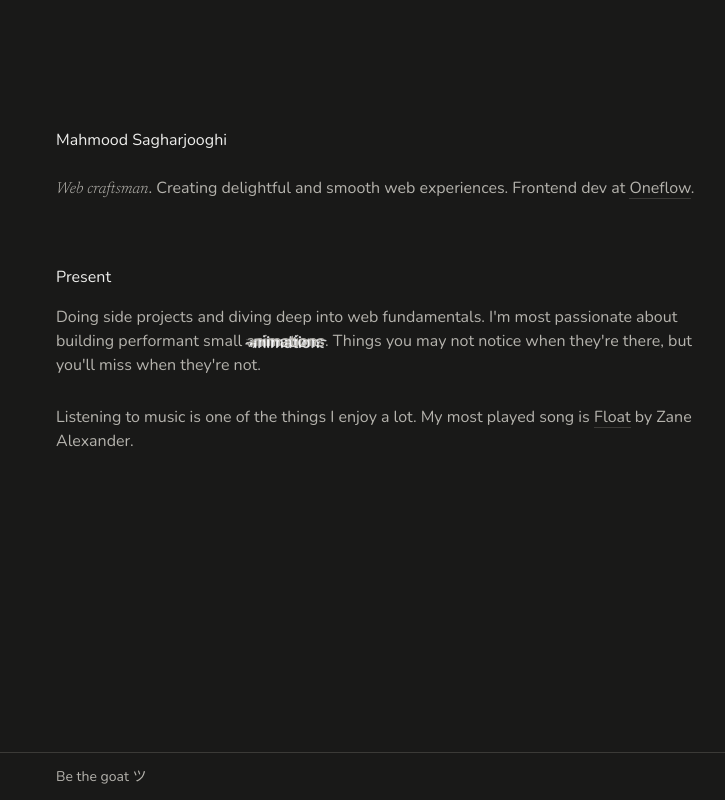
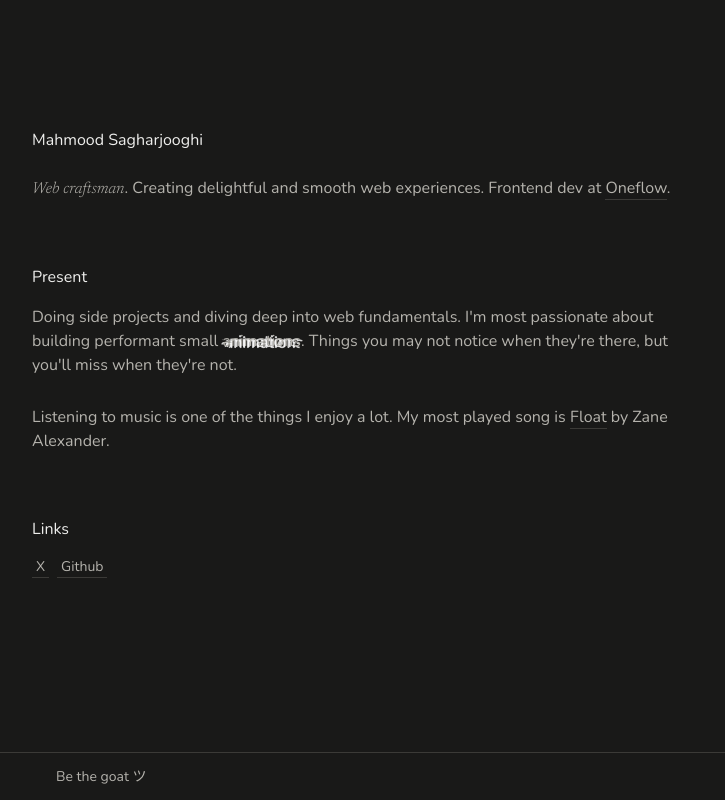
Before and after one commit to mahmood-saghrajooghi/personal-website, a Next.js app: page / in a window 1280 px wide. Shown: the whole page, without its empty margins (288-1013 px from the left). Built offline with nearby package versions, Linux system fonts and the light colour scheme.

Commit message:
add links

```diff
--- a/components/layout/layout.tsx
+++ b/components/layout/layout.tsx
@@ -4,7 +4,7 @@ export default function Layout ({ children }) {
       <main>
         {children}
       </main>
-      <footer style={{ '--index': 6 } as React.CSSProperties} data-blur-in-animation>
+      <footer style={{ '--index': 8 } as React.CSSProperties} data-blur-in-animation>
         <div className='flex justify-between items-center text-sm mx-auto h-full color-sub'>
           <div>Be the goat ツ</div>
         </div>
--- /dev/null
+++ b/components/link/link.tsx
@@ -0,0 +1,14 @@
+import { HTMLProps } from 'react';
+
+type Props = HTMLProps<HTMLAnchorElement>;
+
+export default function Link({ children, className, ...props }: Props) {
+  return (
+    <a
+      className={`link text-sm ${className || ''}`}
+      {...props}
+    >
+      {children}
+    </a>
+  )
+}
--- a/pages/index.tsx
+++ b/pages/index.tsx
@@ -3,6 +3,7 @@ import { useState } from 'react';
 import Layout from '../components/layout/layout';
 import Glitch from '../components/glitch/glitch';
 import Cursor from '../components/glitch/cursor';
+import Link from '../components/link/link';
 
 const IndexPage = () => {
   const [customCursorVisible, setCustomCursorVisible] = useState(false);
@@ -19,8 +20,6 @@ const IndexPage = () => {
     <Layout>
       <Cursor visible={customCursorVisible} />
       <div className='main-grid'>
-        <div className='left-col hidden md:block'>
-        </div>
         <article>
           <h1 className='mb-6 color-text' style={{ '--index': 1 } as React.CSSProperties} data-blur-in-animation>
             Mahmood Sagharjooghi
@@ -62,6 +61,25 @@ const IndexPage = () => {
             </a>{' '}
             by Zane Alexander.
           </p>
+          <h2 className='mb-4 color-text' style={{ '--index': 6 } as React.CSSProperties} data-blur-in-animation>
+            Links
+          </h2>
+          <div className='flex color-sub gap-2' style={{ '--index': 7 } as React.CSSProperties} data-blur-in-animation>
+            <Link
+              href='https://x.com/mem_fara'
+              target='_blank'
+              className='px-1'
+            >
+              X
+            </Link>
+            <Link
+              href='https://github.com/mahmood-saghrajooghi'
+              target='_blank'
+              className='px-1'
+            >
+              Github
+            </Link>
+          </div>
         </article>
       </div>
     </Layout>
--- a/styles/global.css
+++ b/styles/global.css
@@ -58,7 +58,7 @@ main {
 
 .main-grid {
   display: grid;
-  grid-template-columns: 192px var(--content-width) 192px;
+  grid-template-columns: 1fr var(--content-width) 1fr;
   grid-column-gap: 24px;
   -moz-column-gap: 24px;
   column-gap: 24px;
@@ -71,7 +71,6 @@ main {
 
 @media (max-width: 1024px) {
   .main-grid {
-      grid-template-columns:auto var(--content-width) auto;
       -moz-column-gap: 16px;
       column-gap: 16px
   }
@@ -131,18 +130,13 @@ i {
 }
 
 .link {
-  position: relative;
+  transition: none;
+  border-bottom: 1px solid var(--sand-6);
 }
 
-.link::before {
-  content: "";
-  position: absolute;
-  bottom: 0;
-  left: 0;
-  width: 100%;
-  height: 1px;
-  background: var(--sand-6);
-  transition: 280ms;
+.link:hover {
+  background-color: var(--text-color);
+  color: var(--bg)
 }
 
 .link:hover::before {
```
